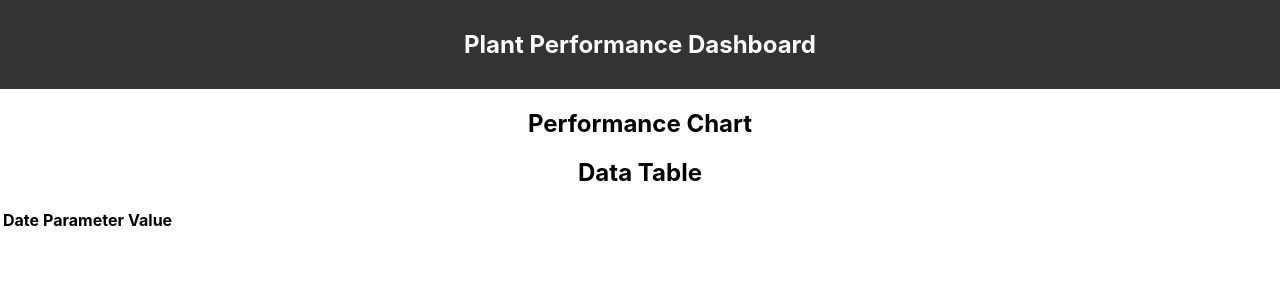
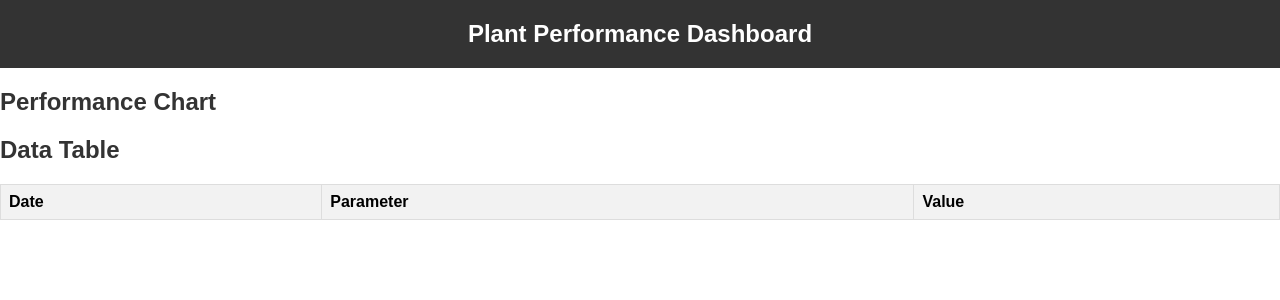
Before and after one commit to zsulley58/plant-performance-dashboard, a React (Create React App) app in the folder plant-performance-dashboard/: page / in a window 1280 px wide. Shown: the top 300 px of the page. Built offline with nearby package versions, Linux system fonts and the light colour scheme.

Commit message:
Another commit for COmponents

```diff
--- a/plant-performance-dashboard/src/App.css
+++ b/plant-performance-dashboard/src/App.css
@@ -1,38 +1,39 @@
 .App {
+  font-family: "Arial", sans-serif;
+  margin: 0;
+  padding: 0;
+  box-sizing: border-box;
+}
+
+nav {
+  background-color: #004d99; /* A nice blue shade */
+  color: white;
+  padding: 10px 20px;
   text-align: center;
 }
 
-.App-logo {
-  height: 40vmin;
-  pointer-events: none;
+h1 {
+  margin: 0;
+  padding: 10px 0;
 }
 
-@media (prefers-reduced-motion: no-preference) {
-  .App-logo {
-    animation: App-logo-spin infinite 20s linear;
-  }
+h2 {
+  color: #333;
 }
 
-.App-header {
-  background-color: #282c34;
-  min-height: 100vh;
-  display: flex;
-  flex-direction: column;
-  align-items: center;
-  justify-content: center;
-  font-size: calc(10px + 2vmin);
-  color: white;
+table {
+  width: 100%;
+  margin-top: 20px;
+  border-collapse: collapse;
 }
 
-.App-link {
-  color: #61dafb;
+th,
+td {
+  border: 1px solid #dddddd;
+  text-align: left;
+  padding: 8px;
 }
 
-@keyframes App-logo-spin {
-  from {
-    transform: rotate(0deg);
-  }
-  to {
-    transform: rotate(360deg);
-  }
+th {
+  background-color: #f2f2f2;
 }
```
